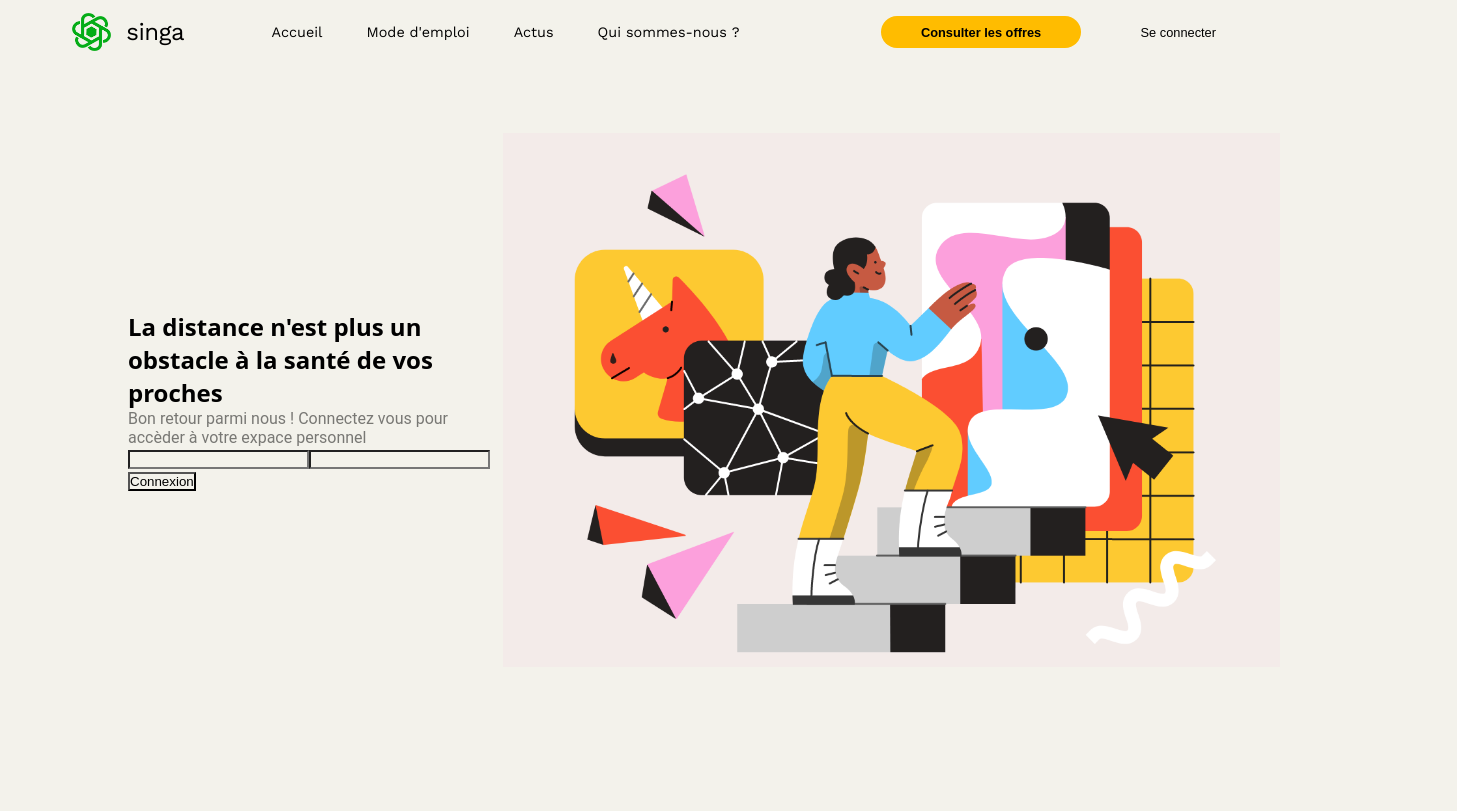
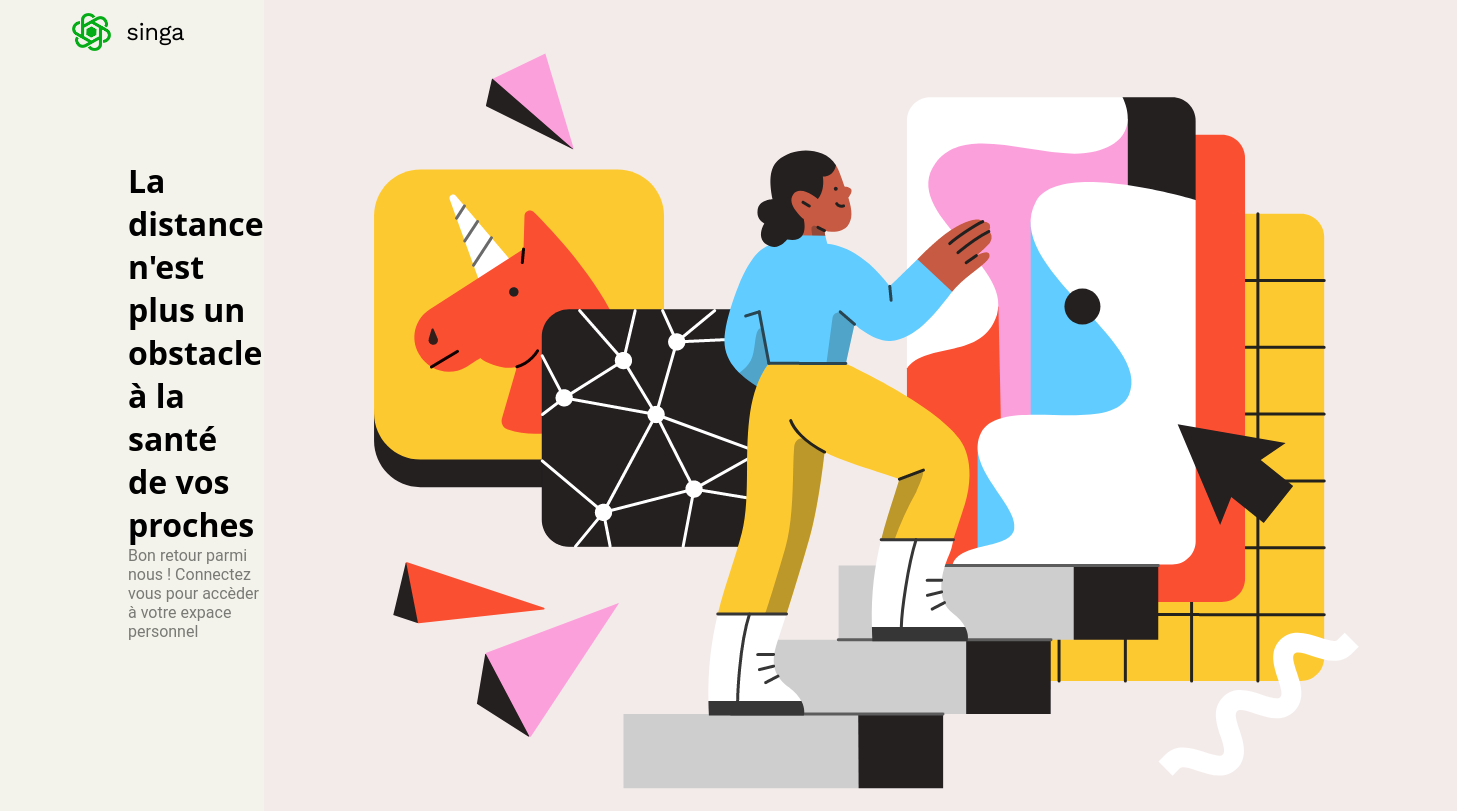
Before and after one commit to WildCodeSchool/paris-0921-project3-my-singa-assurance, a React (Vite) app: page /LoginPage in a window 1280 px wide. Shown: the whole page, 1457 px wide, since content can reach past the window. Built offline with nearby package versions, Linux system fonts and the light colour scheme.

Commit message:
update on css

```diff
--- a/package.json
+++ b/package.json
@@ -26,9 +26,9 @@
     "@mui/material": "^5.2.5",
     "@mui/styled-engine-sc": "^5.1.0",
     "@mui/styles": "^5.2.3",
-    "formik": "^2.2.9",
     "react": "^17.0.2",
     "react-dom": "^17.0.2",
+    "react-hook-form": "^7.22.5",
     "react-router-dom": "^6.2.1",
     "sass": "^1.45.1",
     "styled-components": "^5.3.3"
--- a/src/components/LoginPage.jsx
+++ b/src/components/LoginPage.jsx
@@ -1,72 +1,23 @@
 import React from 'react';
-import { Formik } from 'formik';
 
 import style from './style/LoginPage.module.scss';
 import Background from '../assets/LoginBackground.png';
 
 function LoginPage() {
   return (
-    <div className={style.mainLoginPageContainer}>
-      <div className={style.mainText}>
-        <h2 className={style.title}>La distance n&apos;est plus un obstacle à la santé de vos proches</h2>
-        <p className={style.loginText}>Bon retour parmi nous ! Connectez vous pour accèder à votre expace personnel</p>
-
-        <Formik
-          initialValues={{ email: '', password: '' }}
-          validate={(values) => {
-            const errors = {};
-
-            if (!values.email) {
-              errors.email = 'Requis';
-            } else if (!/^[A-Z0-9._%+-]+@[A-Z0-9.-]+\.[A-Z]{2,}$/i.test(values.email)) {
-              errors.email = 'Adresse email invalide';
-            }
-
-            return errors;
-          }}
-          onSubmit={(values, { setSubmitting }) => {
-            setTimeout(() => {
-              alert(JSON.stringify(values, null, 2));
-
-              setSubmitting(false);
-            }, 400);
-          }}
-        >
-          {({
-            values,
-            errors,
-            touched,
-            handleChange,
-            handleBlur,
-            handleSubmit,
-            isSubmitting,
-
-            /* and other goodies */
-          }) => (
-            <form onSubmit={handleSubmit}>
-              <input type="email" name="email" onChange={handleChange} onBlur={handleBlur} value={values.email} />
-
-              {errors.email && touched.email && errors.email}
-
-              <input type="password" name="password" onChange={handleChange} onBlur={handleBlur} value={values.password} />
-
-              {errors.password && touched.password && errors.password}
-
-              <button type="submit" disabled={isSubmitting}>
-                Connexion
-              </button>
-            </form>
-          )}
-        </Formik>
-
-        {/* <label htmlFor="email">Adresse mail</label>
+    <>
+      <div className={style.mainLoginPageContainer}>
+        <div className={style.mainText}>
+          <h2 className={style.logintitle}>La distance n&apos;est plus un obstacle</h2>
+          <h2 className={style.logintitle}> à la santé de vos proches</h2>
+          <p className={style.loginText}>Bon retour parmi nous ! Connectez vous pour accèder à votre expace personnel</p>
+          {/* <label htmlFor="email">Adresse mail</label>
         <input type="email" id="email"></input>
         <label htmlFor="password">Mot de passe</label> */}
-      </div>
-      <div className={style.backgroundLogin}>
+        </div>
         <img src={Background} className={style.backgroundImageLogin} alt="person entering the service" />
       </div>
-    </div>
+    </>
   );
 }
 
--- a/src/components/style/Header.module.scss
+++ b/src/components/style/Header.module.scss
@@ -56,7 +56,6 @@
     font-size: 0.8rem;
     font-weight: bold;
     margin-right: 10%;
-    cursor: pointer;
   }
 
   .account {
--- a/src/components/style/LoginPage.module.scss
+++ b/src/components/style/LoginPage.module.scss
@@ -2,21 +2,26 @@
 
 .mainLoginPageContainer {
   display: flex;
-  flex-direction: row;
   align-items: center;
   font-family: 'Open Sans', sans-serif;
   height: 100vh;
-  justify-content: space-around;
   margin-left: 10vw;
 }
 
-.title {
+.mainText {
+  display: flex;
+  flex-direction: column;
+}
+
+.logintitle {
+  display: flex;
   font-family: 'Open Sans', sans-serif;
+  font-size: 2em;
+  z-index: 1;
 }
 
 .loginText {
   display: flex;
-  flex-direction: column;
   font-family: 'Roboto', sans-serif;
   color: black;
   opacity: 0.5;
@@ -25,7 +30,7 @@
 
 .backgroundImageLogin {
   display: flex;
-  justify-content: space-around;
-  width: 777px;
-  z-index: -1;
+  width: 150%;
+  z-index: 0;
+  position: relative;
 }
```
Also changed, not shown: 1 other file (tests, documents, lock files or other folders).
